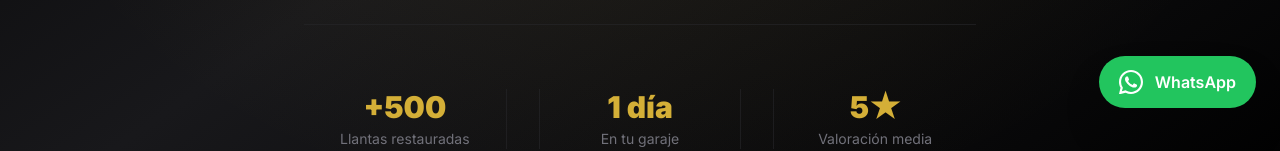
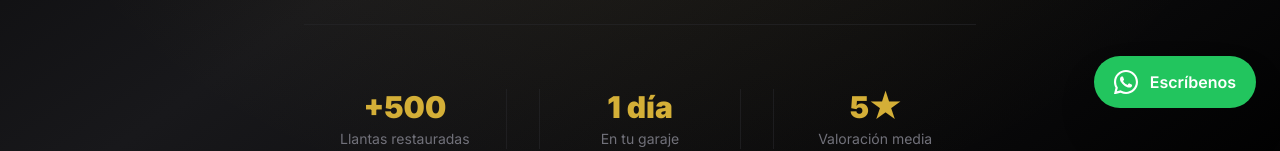
Before and after one commit to Zamule-2022/zamulediamond-web, a Next.js app: page / in a window 1280 px wide. Shown: the part 668-819 px from the top of the page. Built offline with nearby package versions, Linux system fonts and the light colour scheme.

Commit message:
Update WhatsAppCTA.jsx

```diff
--- a/src/components/WhatsAppCTA.jsx
+++ b/src/components/WhatsAppCTA.jsx
@@ -2,7 +2,7 @@
 
 export default function WhatsAppCTA() {
   const numero = process.env.NEXT_PUBLIC_WHATSAPP_NUMBER || '34XXXXXXXXX'
-  const mensaje = encodeURIComponent('Hola, quiero un presupuesto para reparar mis llantas.')
+  const mensaje = encodeURIComponent('Hola, quisiera saber el precio para reparar mis llantas. \u00bfMe pod\u00e9is ayudar?')
   const url = `https://wa.me/${numero}?text=${mensaje}`
 
   return (
@@ -13,11 +13,15 @@ export default function WhatsAppCTA() {
       className="fixed bottom-6 right-6 z-50 flex items-center gap-3 bg-green-500 text-white font-semibold px-5 py-3.5 rounded-full shadow-2xl hover:bg-green-400 transition-all hover:scale-105"
       aria-label="Contactar por WhatsApp"
     >
-      <svg xmlns="http://www.w3.org/2000/svg" className="w-6 h-6 fill-white flex-shrink-0" viewBox="0 0 24 24">
+      <svg
+        xmlns="http://www.w3.org/2000/svg"
+        className="w-6 h-6 fill-white flex-shrink-0"
+        viewBox="0 0 24 24"
+      >
         <path d="M17.472 14.382c-.297-.149-1.758-.867-2.03-.967-.273-.099-.471-.148-.67.15-.197.297-.767.966-.94 1.164-.173.199-.347.223-.644.075-.297-.15-1.255-.463-2.39-1.475-.883-.788-1.48-1.761-1.653-2.059-.173-.297-.018-.458.13-.606.134-.133.298-.347.446-.52.149-.174.198-.298.298-.497.099-.198.05-.371-.025-.52-.075-.149-.669-1.612-.916-2.207-.242-.579-.487-.5-.669-.51-.173-.008-.371-.01-.57-.01-.198 0-.52.074-.792.372-.272.297-1.04 1.016-1.04 2.479 0 1.462 1.065 2.875 1.213 3.074.149.198 2.096 3.2 5.077 4.487.709.306 1.262.489 1.694.625.712.227 1.36.195 1.871.118.571-.085 1.758-.719 2.006-1.413.248-.694.248-1.289.173-1.413-.074-.124-.272-.198-.57-.347z" />
         <path d="M12 0C5.373 0 0 5.373 0 12c0 2.127.558 4.126 1.532 5.855L.057 23.625a.5.5 0 0 0 .614.639l5.938-1.559A11.945 11.945 0 0 0 12 24c6.627 0 12-5.373 12-12S18.627 0 12 0zm0 21.9a9.895 9.895 0 0 1-5.031-1.375l-.36-.214-3.733.98.998-3.65-.234-.374A9.857 9.857 0 0 1 2.1 12C2.1 6.525 6.525 2.1 12 2.1S21.9 6.525 21.9 12 17.475 21.9 12 21.9z" />
       </svg>
-      <span className="hidden sm:inline">WhatsApp</span>
+      <span className="hidden sm:inline">Escr&iacute;benos</span>
     </a>
   )
 }
```
